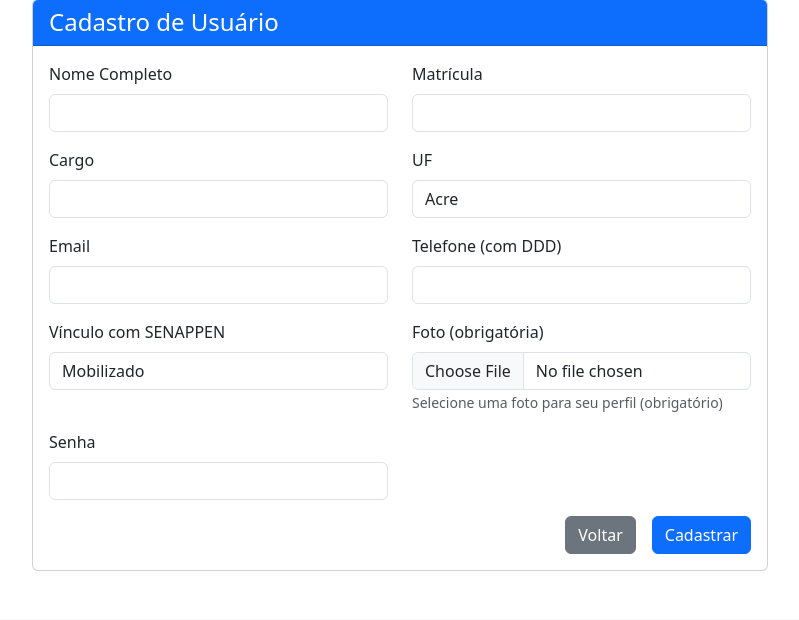
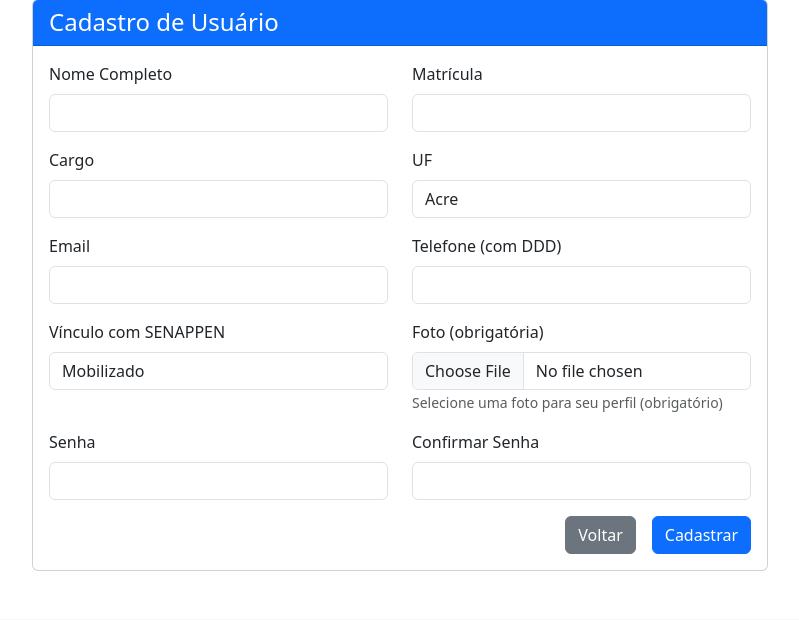
Before and after one commit to Masselorc/ponto-eletronico, a Flask app: template app/templates/auth/register.html in a window 1280 px wide. Shown: the part 25-645 px from the top of the page, without its empty margins (240-1039 px from the left). Run offline with Flask 3, Linux system fonts and the light colour scheme; the template is opened without the code that fills it: values that come from a table or form of the project are taken from there, others are empty; some libraries are stand-ins or nearby versions.

Commit message:
Update register.html

```diff
--- a/app/templates/auth/register.html
+++ b/app/templates/auth/register.html
@@ -110,9 +110,9 @@
                         </div>
                         <div class="col-md-6">
                             <div class="form-group">
-                                {{ form.confirm_password.label(class="form-label") }}
-                                {{ form.confirm_password(class="form-control" + (" is-invalid" if form.confirm_password.errors else "")) }}
-                                {% for error in form.confirm_password.errors %}
+                                {{ form.password2.label(class="form-label") }}
+                                {{ form.password2(class="form-control" + (" is-invalid" if form.password2.errors else "")) }}
+                                {% for error in form.password2.errors %}
                                     <div class="invalid-feedback">{{ error }}</div>
                                 {% endfor %}
                             </div>
```
